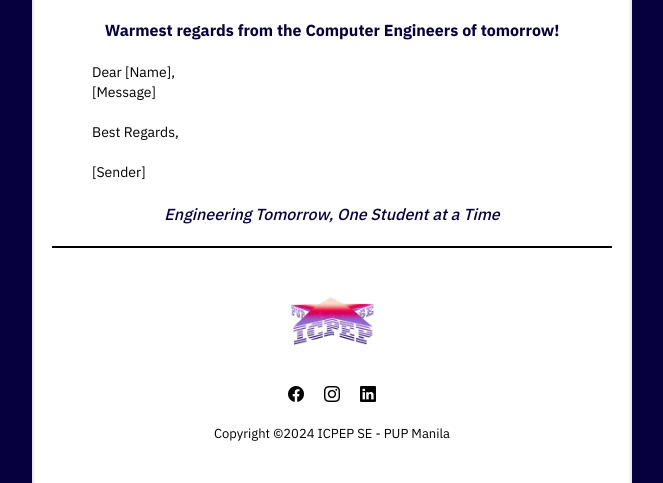
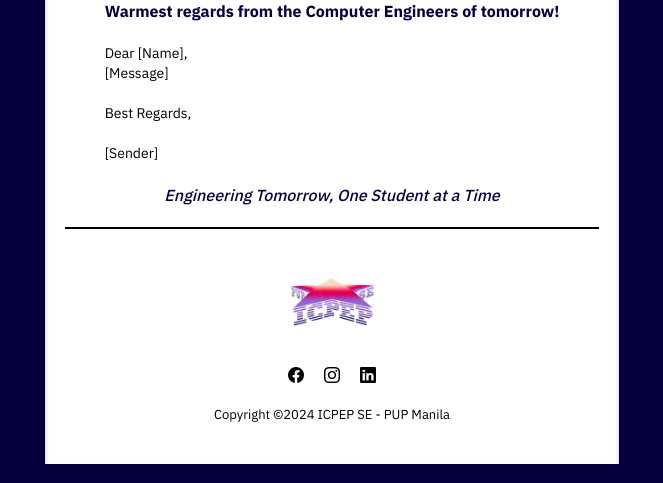
Before and after one commit to icpepsepupmanila/email-asset, a plain HTML site: page index.html in a window 1280 px wide. Shown: the part 472-955 px from the top of the page, without its empty margins (308-971 px from the left). Drawn offline with nearby package versions, Linux system fonts and the light colour scheme.

Commit message:
centered html v1

```diff
--- a/index.html
+++ b/index.html
@@ -16,12 +16,14 @@
         font-family: "IBM Plex Sans", sans-serif;
         background-color: #07003e;
         color: #000;
+        display: flex; /* Enable flexbox on the body */
+        justify-content: center; /* Center horizontally */
+        align-items: center; /* Center vertically */
+        min-height: 100vh; /* Ensure full viewport height for centering */
       }
 
-      /* Container for the email layout */
       .container {
         max-width: 600px;
-        margin: 0 auto;
         background: #ffffff;
         box-shadow: inset 0px 4px 4px rgba(0, 0, 0, 0.25);
         text-align: center;
@@ -37,7 +39,7 @@
         border: none;
       }
 
-      .body{
+      .body {
         padding: 20px;
       }
 
@@ -60,7 +62,8 @@
         text-align: left;
       }
 
-      .title, .message{
+      .title,
+      .message {
         padding-left: 40px;
         padding-right: 40px;
       }
@@ -109,8 +112,8 @@
       }
 
       .footer-image {
-width: 102px;
-height: 112px;
+        width: 102px;
+        height: 112px;
       }
     </style>
   </head>
@@ -120,18 +123,22 @@ height: 112px;
         src="https://raw.githubusercontent.com/icpepsepupmanila/email-asset/main/header.png"
         class="header-image"
       />
-      <div = class="body">
+      <div class="body">
         <h1 class="title">Warmest regards from the Computer Engineers of tomorrow!</h1>
         <p class="message">
           Dear [Name], <br />
           [Message]
           <br /><br />
-          Best Regards, <br /> <br/>
+          Best Regards, <br />
+          <br />
           [Sender]
         </p>
         <p class="tagline">Engineering Tomorrow, One Student at a Time</p>
         <div class="divider"></div>
-        <img src ="https://raw.githubusercontent.com/icpepsepupmanila/email-asset/main/ICPEP%20LOGO.png" class="footer-image">
+        <img
+          src="https://raw.githubusercontent.com/icpepsepupmanila/email-asset/main/ICPEP%20LOGO.png"
+          class="footer-image"
+        />
         <div class="social-container">
           <a href="https://www.facebook.com/icpepse.pupmanila">
             <i class="bi bi-facebook"></i>
```
